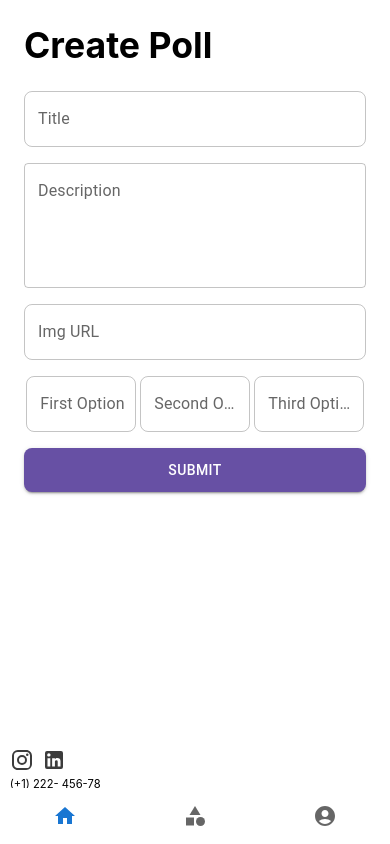
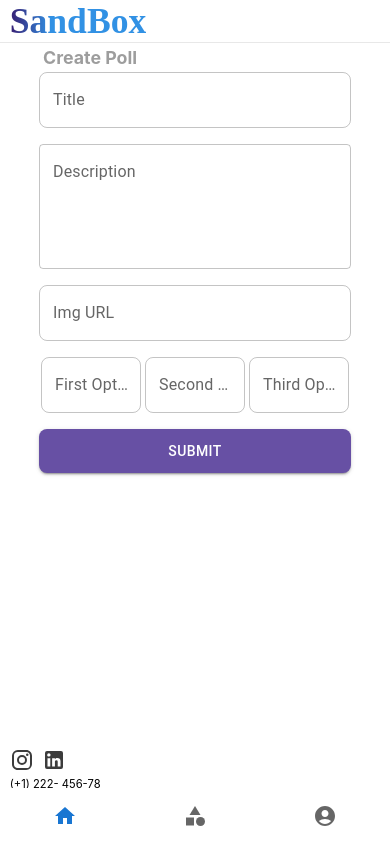
Before and after one commit to DianaBd77/SandBox-Frontend, a React (Create React App) app in the folder SandBox-Frontend/: page /create-poll in a window 390 px wide. Built offline with nearby package versions, Linux system fonts and the light colour scheme; no server answers.

Commit message:
Add header to create poll page

```diff
--- a/SandBox-Frontend/src/Components/CreatePoll/CreatePoll.css
+++ b/SandBox-Frontend/src/Components/CreatePoll/CreatePoll.css
@@ -1,5 +1,6 @@
 .create-poll{
     display: flex;
+    flex-flow: column;
     justify-content: center;
     align-items: center;
   }
@@ -12,13 +13,22 @@
     padding: 24px;
  }
 
+ .poll-headers{
+  font-size: 1em;
+  color:black;
+  opacity: 38%;
+  margin: 4px;
+ }
+
+
  .css-9ddj71-MuiInputBase-root-MuiOutlinedInput-root{
   border-radius: 8px !important;
  }
 
 
- .create-poll-text{
+ .poll-error-text{
   font-size: .7em;
+  margin: 8px;
  }
 
  .error{
@@ -51,10 +61,6 @@
 }
 
 @media (max-width: 768px) {
-  .create-poll{
-    padding-top: 24px;
-  }
-
   .create-poll-container{
     width: 70%;
     height: 90%;
@@ -63,21 +69,14 @@
     margin: 0 !important;
   }
 
-  .create-poll-text{
-    margin: 8px;
-   }
-
 }
 
 @media (max-width: 576px) {
   .create-poll-container{
     border: none;
-    width: 100%;
+    width: 80%;
+    padding: 0px;
   }
-  .create-poll{
-    padding: 0;
-  }
-
   .header{
     margin-top: 0;
   }
--- a/SandBox-Frontend/src/Components/CreatePoll/CreatePoll.jsx
+++ b/SandBox-Frontend/src/Components/CreatePoll/CreatePoll.jsx
@@ -1,4 +1,5 @@
 import "./CreatePoll.css";
+import Header from "../Header/Header";
 import React, { useState, useEffect } from "react";
 import { TextField, Button } from "@mui/material";
 import { useNavigate } from "react-router-dom";
@@ -13,8 +14,26 @@ const CreatePoll = () => {
   const [secondOption, setSecondOption] = useState("");
   const [thirdOption, setThirdOption] = useState("");
   const [error, setError] = useState("");
+  const [name, setName] = useState("");
+  const [insertedID, setInsertedID] = useState("");
 
-  const [insertedID, setInsertedID] = useState("");
+
+  useEffect(() => {
+    const token = localStorage.getItem("token");
+    axios
+      .get(`http://localhost:3001/user`, {
+        headers: {
+          authorization: `Bearer ${token}`,
+        },
+      })
+      .then((res) => {
+        const username = res.data[0].username;
+        setName(username);
+      })
+      .catch((err) => {
+        console.log("err :>> ", err);
+      });
+  }, []);
 
   const createNewPoll = async () => {
     if (
@@ -43,8 +62,9 @@ const CreatePoll = () => {
       )
       .then((res) => {
         const id = res.data[0].insertId;
-        setInsertedID(id);
-        createPollItems(insertedID);
+        // setInsertedID(id);
+        // createPollItems(insertedID);
+        createPollItems(id);
       })
       .catch((res) => {
         let error = res.response.data;
@@ -105,8 +125,11 @@ const CreatePoll = () => {
 
   return (
     <div className="create-poll">
+      <Header
+      name = {name}
+      />
       <div className="create-poll-container">
-        <h1 className="header">Create Poll</h1>
+        <h1 className="poll-headers">Create Poll</h1>
         <TextField
           className="text-filed"
           id="outlined-basic"
@@ -115,7 +138,7 @@ const CreatePoll = () => {
           onChange={(e) => setTitle(e.target.value)}
           value={title}
         />
-        <p className="create-poll-text error"></p>
+        <p className="poll-error-text error"></p>
         <TextField
           id="outlined-multiline-static"
           label="Description"
@@ -124,7 +147,7 @@ const CreatePoll = () => {
           onChange={(e) => setDescription(e.target.value)}
           value={description}
         />
-        <p className="create-poll-text error"></p>
+        <p className="poll-error-text error"></p>
         <TextField
           className="text-filed"
           id="outlined-basic"
@@ -133,7 +156,7 @@ const CreatePoll = () => {
           onChange={(e) => setImgURL(e.target.value)}
           value={imgURL}
         />
-        <p className="create-poll-text error"></p>
+        <p className="poll-error-text error"></p>
         <div className="option-container">
           <div className="options">
             <TextField
@@ -166,7 +189,7 @@ const CreatePoll = () => {
             />
           </div>
         </div>
-        <p className="create-poll-text error">{error}</p>
+        <p className="poll-error-text error">{error}</p>
         <Button
           variant="contained"
           className="create-poll-btn text"
```
